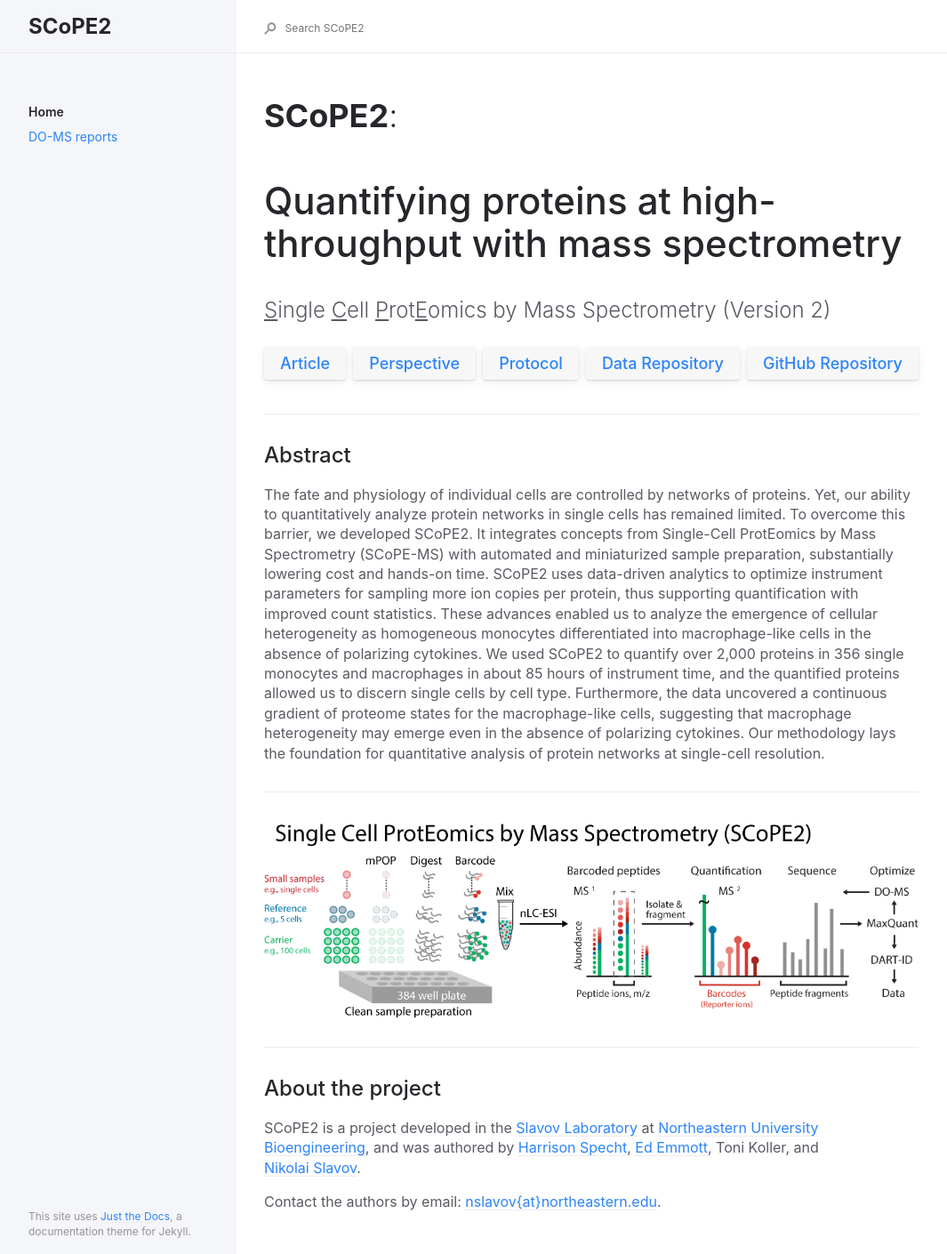
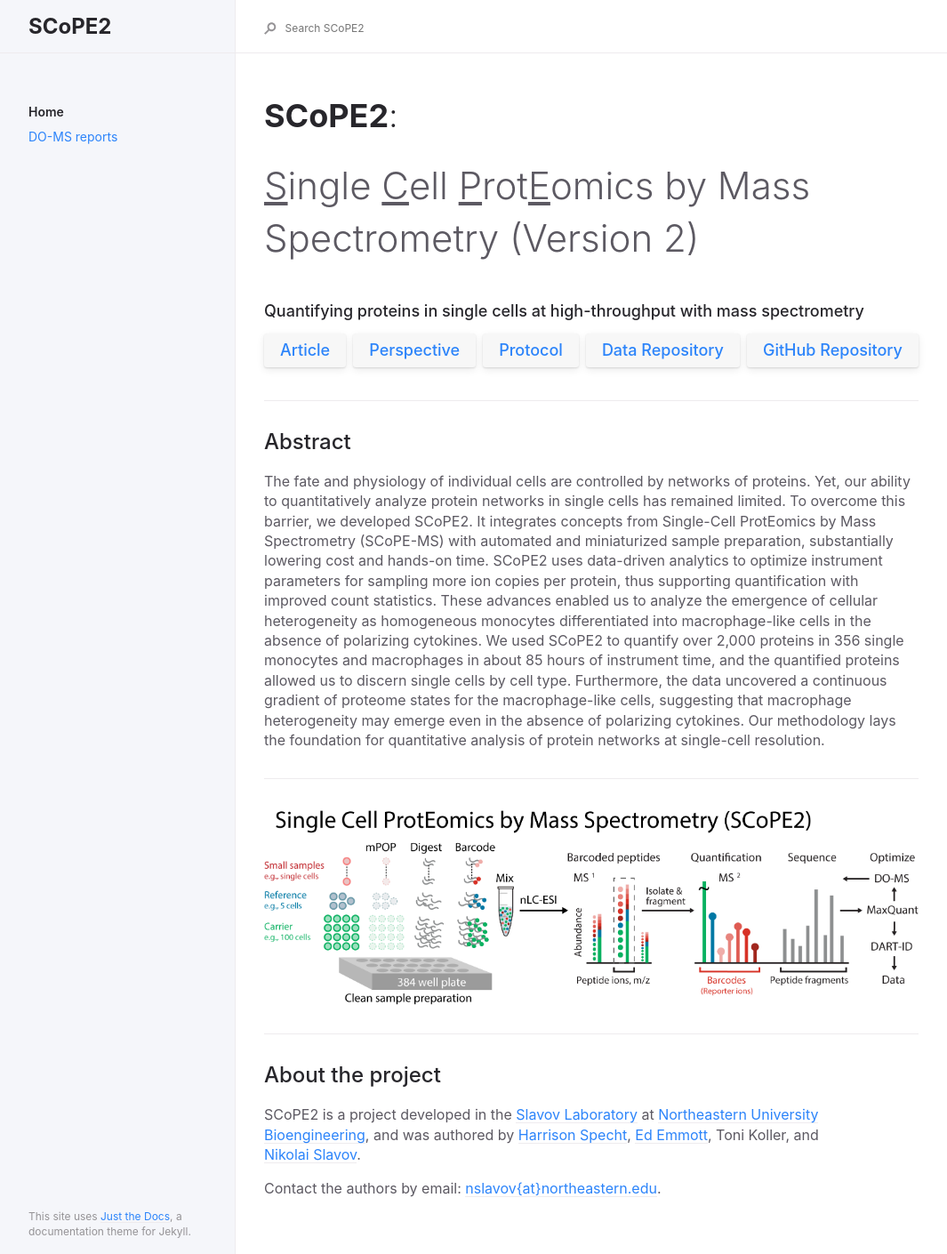
Before and after one commit to SlavovLab/SCoPE2, a Jekyll site: the page built from docs/index.md, in a window 1280 px wide. Shown: the whole page at 89% size, without its empty margins (91-1156 px from the left). Built offline with Jekyll 4.4.1, drawn with Linux system fonts in a browser that asks for light colours.

Commit message:
Update index.md

```diff
--- a/docs/index.md
+++ b/docs/index.md
@@ -7,11 +7,13 @@ permalink: /
 ---
 
 # **SCoPE2**:
-## Quantifying proteins at high-throughput with mass spectrometry
+
 {: .fs-9 }
 
 <u>S</u>ingle <u>C</u>ell <u>P</u>rot<u>E</u>omics by Mass Spectrometry (Version 2)
 {: .fs-6 .fw-300}
+
+### Quantifying proteins in single cells at high-throughput with mass spectrometry
 
 [Article](https://www.biorxiv.org/){: .btn .fs-5 .mb-4 .mb-md-0 .mr-2 }[Perspective](https://pubs.acs.org/doi/10.1021/acs.jproteome.8b00257){: .btn .fs-5 .mb-4 .mb-md-0 .mr-2}[Protocol](https://www.biorxiv.org/){: .btn .fs-5 .mb-4 .mb-md-0 .mr-2 }[Data Repository](https://github.com/SlavovLab/){: .btn .fs-5 .mb-4 .mb-md-0 .mr-2 }[GitHub Repository](https://github.com/SlavovLab/){: .btn .fs-5 .mb-4 .mb-md-0 }
 
```
